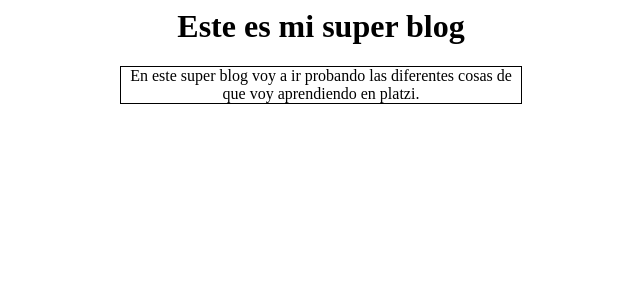
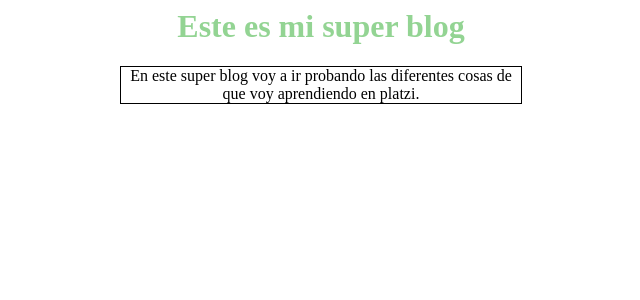
Before and after one commit to kumory/pruebasPlatzi, a PHP site: page /blog.html in a window 1280 px wide. Shown: the top 300 px of the page, without its empty margins (319-959 px from the left). Run offline with PHP 8.4, Linux system fonts and the light colour scheme.

Commit message:
cambio de color cabecera

```diff
--- a/style.css
+++ b/style.css
@@ -2,6 +2,9 @@ h1, p{
     text-align: center;
 }
 
+h1{
+    color: rgb(147, 212, 147);
+}
 p{
     border: 1px solid black;
     width: 400px;
```
